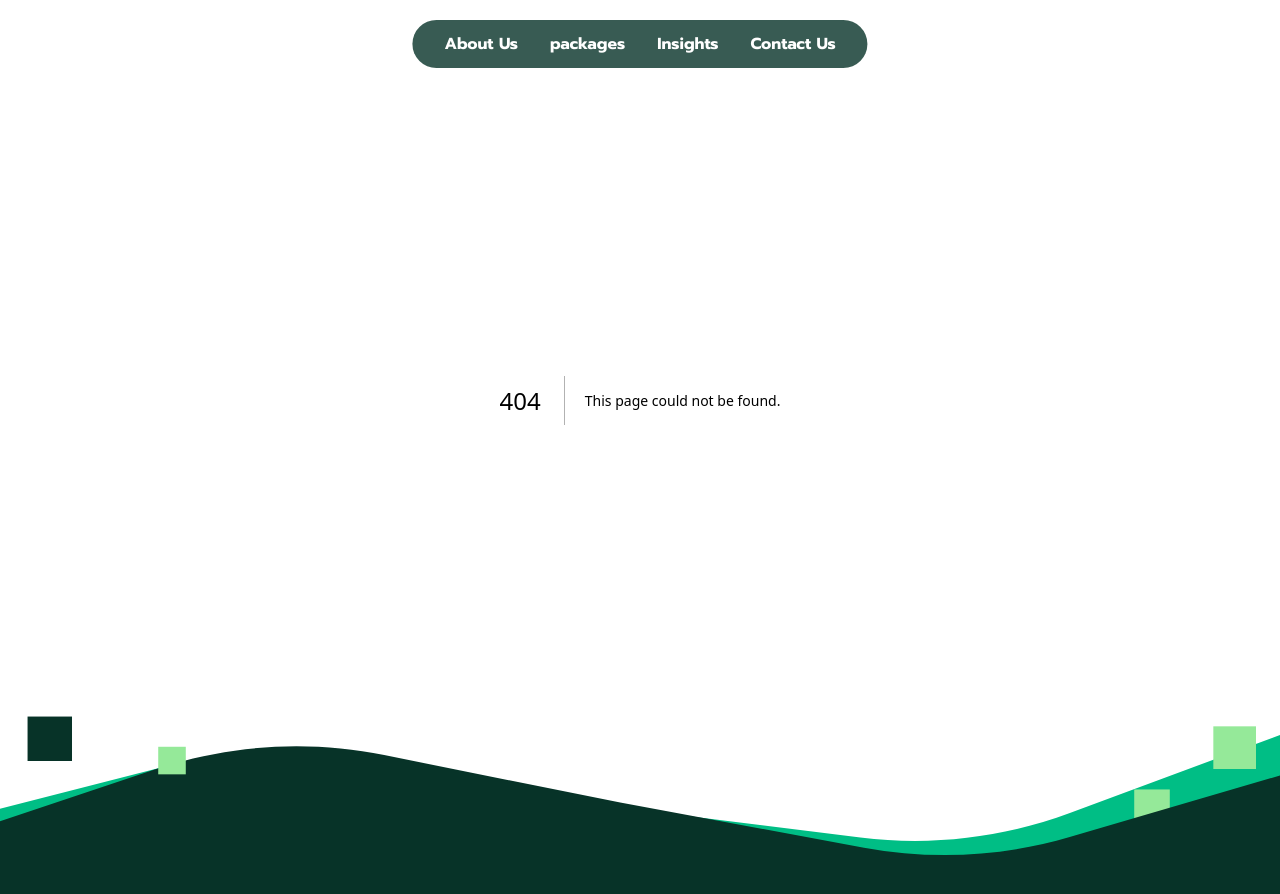
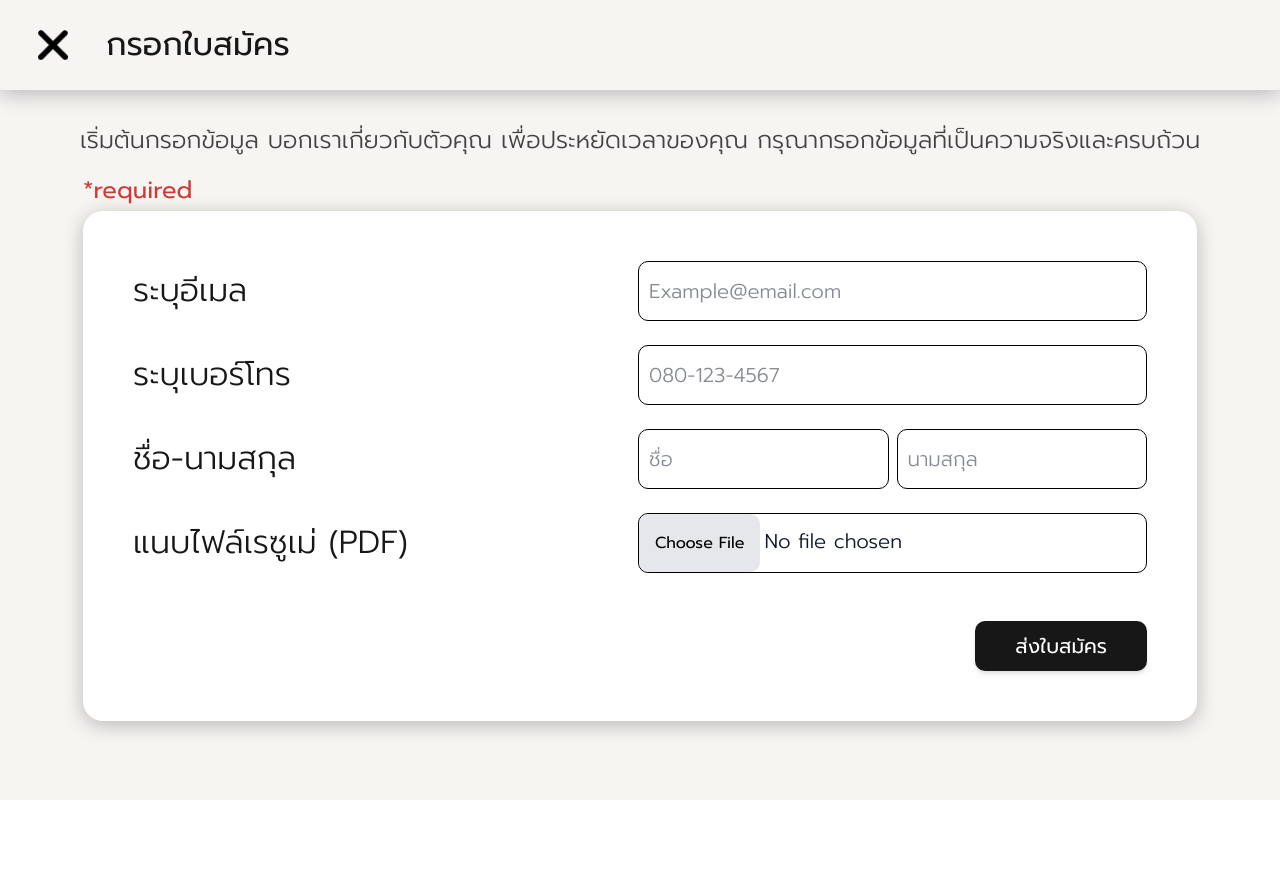
Before and after one commit to Pansitthanasap/homepage, a Next.js app: page /resume-upload in a window 1280 px wide. Before the commit this address had no page. Shown: the top 894 px of the page. After the commit the page ends 800 px from the top, so only its background shows below. Built offline with nearby package versions, Linux system fonts and the light colour scheme.

Commit message:
feat: add ResumeUploadPage component with form and exit icon

```diff
--- a/src/app/layout.tsx
+++ b/src/app/layout.tsx
@@ -5,7 +5,7 @@ import Navbar from "./components/Navbar";
 import Footer from "./components/Footer";
 
 const prompt = Prompt({
-  weight: ["400", "700"],
+  weight: ["300", "400", "700"],
   variable: "--font-prompt",
   subsets: ["latin"],
 });
@@ -22,12 +22,10 @@ export default function RootLayout({
 }>) {
   return (
     <html lang="en">
-      <body
-        className={`${prompt.variable} ${prompt.className} antialiased`}
-      >
-        <Navbar />
+      <body className={`${prompt.variable} ${prompt.className} antialiased`}>
+        {/* <Navbar /> */}
         {children}
-        <Footer />
+        {/* <Footer /> */}
       </body>
     </html>
   );
--- /dev/null
+++ b/src/app/resume-upload/page.tsx
@@ -0,0 +1,136 @@
+"use client";
+
+import Image from "next/image";
+import exit_icon from "../../../public/exit-icon.png";
+
+const ResumeUploadPage = () => {
+  const handleSubmit = (e: any) => {
+    e.preventDefault();
+    alert("ส่งใบสมัครเรียบร้อย ✅");
+  };
+
+  return (
+    <div className="flex flex-col min-h-screen bg-[#F7F5F2]">
+      {/* Header */}
+      <div className="flex items-center py-[20px] md:py-[30px] h-[80px] md:h-[90px] shadow-[0px_4px_20px_0px_#00000040]">
+        <div className="px-[20px] md:px-[38px]">
+          <Image
+            src={exit_icon}
+            alt="Exit Icon"
+            className="w-[25px] h-[25px] md:w-[30px] md:h-[30px]"
+            draggable={false}
+          />
+        </div>
+        <div className="font-medium text-[24px] md:text-[32px] leading-[140%] tracking-[-2.5%] text-center align-middle">
+          กรอกใบสมัคร
+        </div>
+      </div>
+
+      {/* Subtitle */}
+      <div className="flex flex-col justify-center items-center font-[300] text-center px-6 pb-[20px] pt-[30px] md:pb-[30px] md:pt-[40px] text-[18px] md:text-[24px] leading-[85%] tracking-[-2.5%] opacity-80">
+        เริ่มต้นกรอกข้อมูล บอกเราเกี่ยวกับตัวคุณ เพื่อประหยัดเวลาของคุณ
+        กรุณากรอกข้อมูลที่เป็นความจริงและครบถ้วน
+      </div>
+
+      {/* Form */}
+      <form
+        onSubmit={handleSubmit}
+        className="grid justify-center items-center px-4 md:px-0"
+      >
+        <div className="pb-[10px] font-[400] text-[18px] md:text-[24px] leading-[85%] tracking-[-2.5%] text-[#D43737]">
+          *required
+        </div>
+
+        <div className="grid gap-6 p-[24px] md:p-[50px] w-full md:w-[1114px] max-w-[1114px] h-auto shadow-[0px_4px_20px_0px_#00000040] rounded-[20px] bg-white">
+          {/* Email */}
+          <div className="flex flex-col md:flex-row md:justify-between md:items-center w-full gap-2 md:gap-0">
+            <label
+              htmlFor="email"
+              className="font-[300] text-[24px] md:text-[32px] leading-[85%] tracking-[-2.5%]"
+            >
+              ระบุอีเมล
+            </label>
+            <input
+              type="email"
+              id="email"
+              className="border border-black text-gray-900 text-[18px] md:text-[20px] font-[300] rounded-[10px] w-full md:w-[509px] h-[50px] md:h-[60px] p-2.5"
+              placeholder="Example@email.com"
+              required
+            />
+          </div>
+
+          {/* Phone */}
+          <div className="flex flex-col md:flex-row md:justify-between md:items-center w-full gap-2 md:gap-0">
+            <label
+              htmlFor="phone"
+              className="font-[300] text-[24px] md:text-[32px] leading-[85%] tracking-[-2.5%]"
+            >
+              ระบุเบอร์โทร
+            </label>
+            <input
+              type="tel"
+              id="phone"
+              className="border border-black text-gray-900 text-[18px] md:text-[20px] font-[300] rounded-[10px] w-full md:w-[509px] h-[50px] md:h-[60px] p-2.5"
+              placeholder="080-123-4567"
+              required
+            />
+          </div>
+
+          {/* Full Name */}
+          <div className="flex flex-col md:flex-row md:justify-between md:items-center w-full gap-2 md:gap-0">
+            <div className="font-[300] text-[24px] md:text-[32px] leading-[85%] tracking-[-2.5%]">
+              ชื่อ-นามสกุล
+            </div>
+            <div className="flex justify-between gap-2 w-full md:w-[509px]">
+              <input
+                type="text"
+                id="first-name"
+                className="border border-black text-gray-900 text-[18px] md:text-[20px] font-[300] rounded-[10px] p-2.5 h-[50px] md:h-[60px] w-[calc(50%-4px)]"
+                placeholder="ชื่อ"
+                required
+              />
+              <input
+                type="text"
+                id="last-name"
+                className="border border-black text-gray-900 text-[18px] md:text-[20px] font-[300] rounded-[10px] p-2.5 h-[50px] md:h-[60px] w-[calc(50%-4px)]"
+                placeholder="นามสกุล"
+                required
+              />
+            </div>
+          </div>
+
+          {/* PDF Upload */}
+          <div className="flex flex-col md:flex-row md:justify-between md:items-center w-full gap-2 md:gap-0">
+            <label
+              htmlFor="resume"
+              className="font-[300] text-[24px] md:text-[32px] leading-[85%] tracking-[-2.5%]"
+            >
+              แนบไฟล์เรซูเม่ (PDF)
+            </label>
+            <input
+              type="file"
+              id="resume"
+              accept="application/pdf"
+              className="flex items-center border border-black text-gray-900 text-[18px] md:text-[20px] font-[300] rounded-[10px]
+  w-full md:w-[509px] h-[50px] md:h-[60px] p-0 overflow-hidden
+  file:h-full file:px-4 file:py-0 file:rounded-[10px] file:border-0 file:text-[16px] file:font-medium
+  file:bg-[#E5E7EB] file:text-black hover:file:bg-[#D1D5DB] cursor-pointer"
+            />
+          </div>
+
+          {/* Submit Button */}
+          <div className="flex justify-center md:justify-end w-full mt-6">
+            <button
+              type="submit"
+              className="bg-[#171717] hover:bg-[#333333] text-white font-medium text-[18px] md:text-[20px] px-[30px] md:px-[40px] py-[10px] rounded-[10px] shadow-md transition-all duration-200"
+            >
+              ส่งใบสมัคร
+            </button>
+          </div>
+        </div>
+      </form>
+    </div>
+  );
+};
+
+export default ResumeUploadPage;
```
Also changed, not shown: public/exit-icon.png (added).
